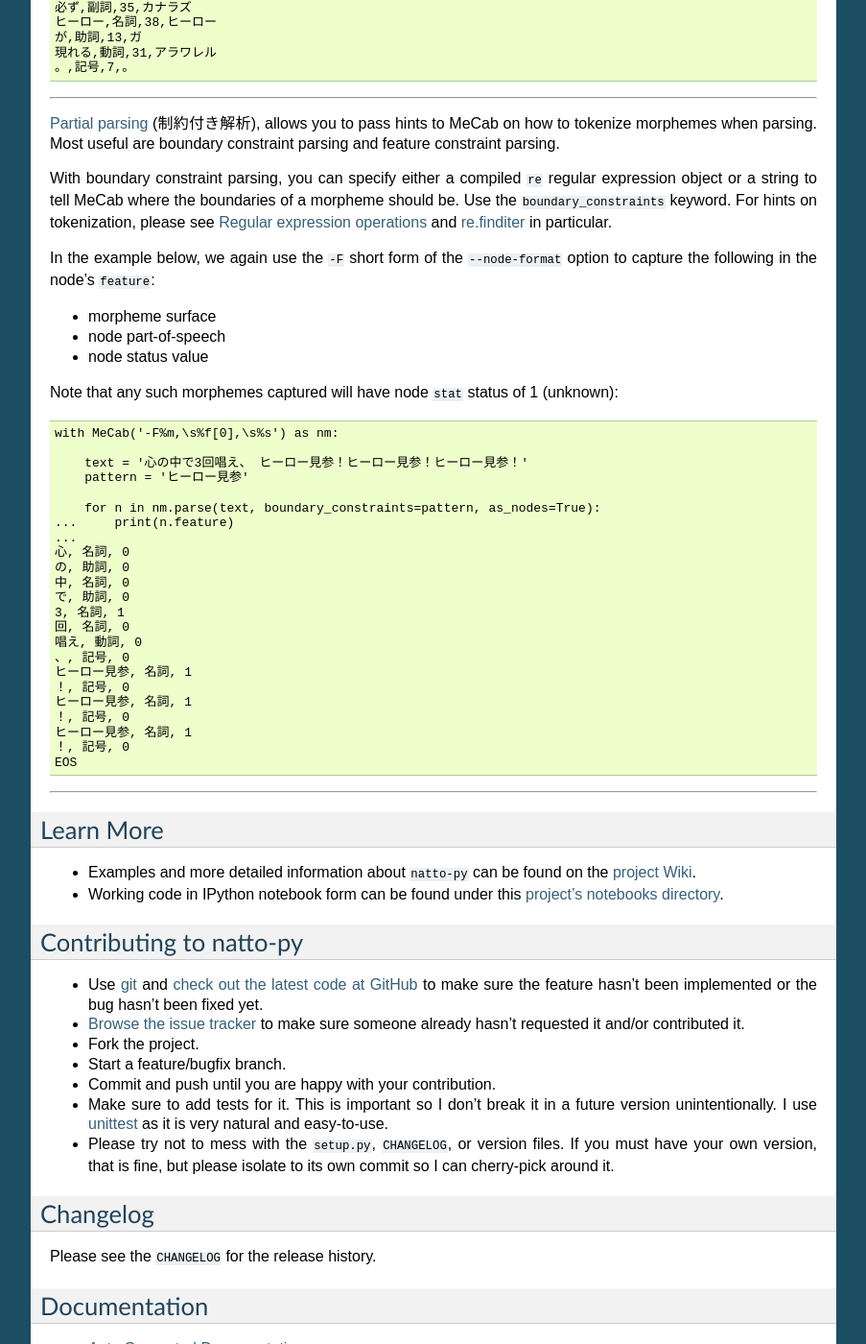
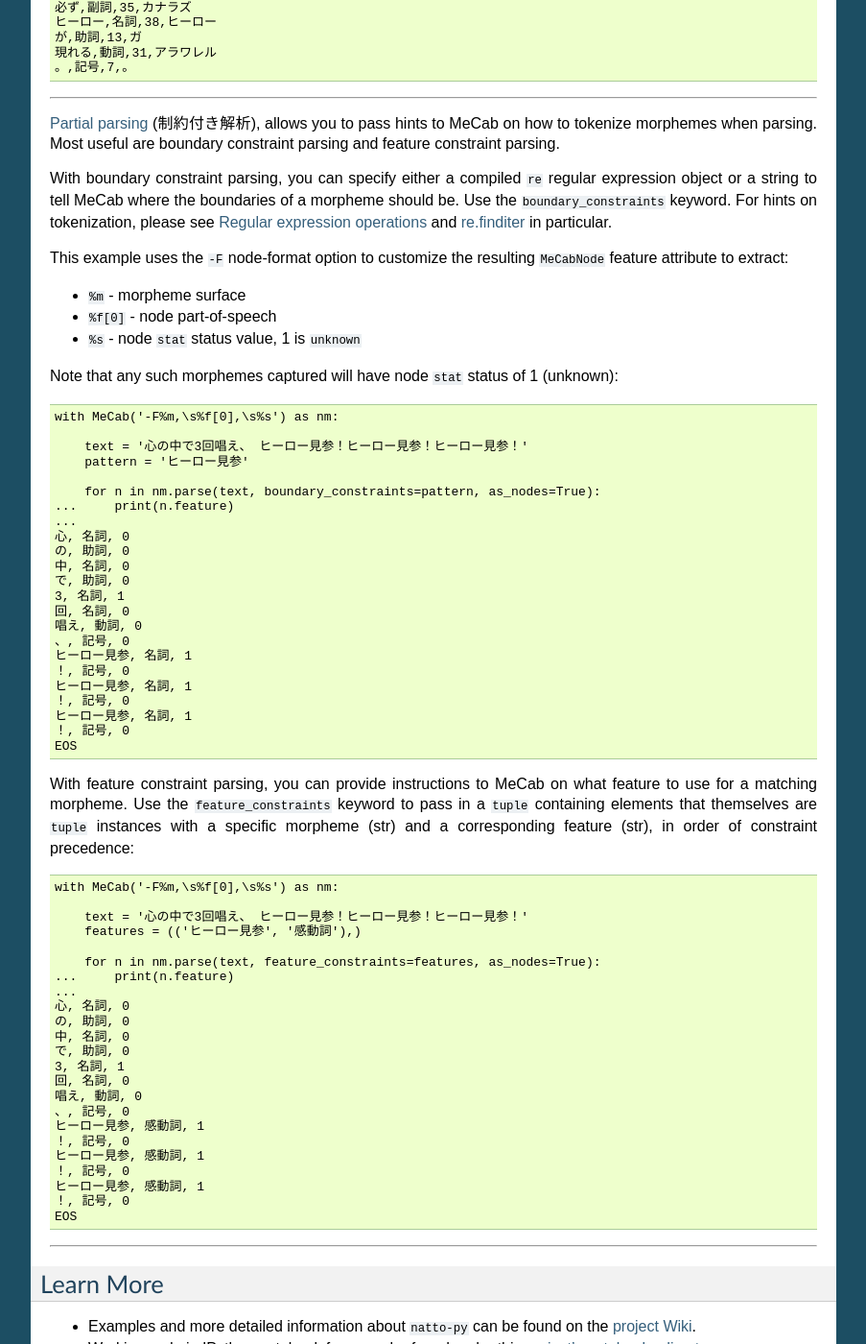
Before and after one commit to buruzaemon/natto-py, a Sphinx documentation site: the page built from docs/index.rst, in a window 1280 px wide and 1400 px high, scrolled down 3788 px. Shown: the whole window at 96% size, without its empty margins (198-1101 px from the left). Built offline with Sphinx 7.4.7, drawn with Linux system fonts in a browser that asks for light colours.

Commit message:
Preparing for 0.6.0 release, including support for feature constraint parsing

```diff
--- a/docs/index.rst
+++ b/docs/index.rst
@@ -226,12 +226,12 @@ a morpheme should be. Use the ``boundary_constraints`` keyword. For hints on
 tokenization, please see `Regular expression operations`_ and `re.finditer`_
 in particular.
 
-In the example below, we again use the ``-F`` short form of the
-``--node-format`` option to capture the following in the node's ``feature``:
+This example uses the ``-F`` node-format option to customize the resulting
+``MeCabNode`` feature attribute to extract:
 
-- morpheme surface
-- node part-of-speech
-- node status value
+- ``%m`` - morpheme surface
+- ``%f[0]`` - node part-of-speech
+- ``%s`` - node ``stat`` status value, 1 is ``unknown``
 
 Note that any such morphemes captured will have node ``stat`` status of 1 (unknown)::
 
@@ -256,6 +256,37 @@ Note that any such morphemes captured will have node ``stat`` status of 1 (unkno
     ヒーロー見参, 名詞, 1
     ！, 記号, 0
     ヒーロー見参, 名詞, 1
+    ！, 記号, 0
+    EOS
+
+
+With feature constraint parsing, you can provide instructions to MeCab
+on what feature to use for a matching morpheme. Use the
+``feature_constraints`` keyword to pass in a ``tuple`` containing elements
+that themselves are ``tuple`` instances with a specific morpheme (str)
+and a corresponding feature (str), in order of constraint precedence::
+
+    with MeCab('-F%m,\s%f[0],\s%s') as nm:
+
+        text = '心の中で3回唱え、 ヒーロー見参！ヒーロー見参！ヒーロー見参！'
+        features = (('ヒーロー見参', '感動詞'),)
+
+        for n in nm.parse(text, feature_constraints=features, as_nodes=True):
+    ...     print(n.feature)
+    ...
+    心, 名詞, 0
+    の, 助詞, 0
+    中, 名詞, 0
+    で, 助詞, 0
+    3, 名詞, 1
+    回, 名詞, 0
+    唱え, 動詞, 0
+    、, 記号, 0
+    ヒーロー見参, 感動詞, 1
+    ！, 記号, 0
+    ヒーロー見参, 感動詞, 1
+    ！, 記号, 0
+    ヒーロー見参, 感動詞, 1
     ！, 記号, 0
     EOS
 
--- a/natto/__init__.py
+++ b/natto/__init__.py
@@ -9,8 +9,8 @@ from .node import MeCabNode
 from .option_parse import OptionParse
 from .support import string_support, splitter_support
 
-__version__ = '0.5.1'
-__version_info__ = (0, 5, 1)
+__version__ = '0.6.0'
+__version_info__ = (0, 6, 0)
 
 
 '''
--- a/setup.py
+++ b/setup.py
@@ -15,7 +15,7 @@ with codecs.open(path.join(path.abspath(path.dirname(__file__)), 'README.rst'),
 setup(
     name='natto-py',
 
-    version='0.5.1',
+    version='0.6.0',
 
     description=' '.join(['A Tasty Python Binding with MeCab',
                           '(FFI-based, no SWIG or compiler necessary)']),
```
Also changed, not shown: README.rst (+36 -5 lines), 1 other file.
